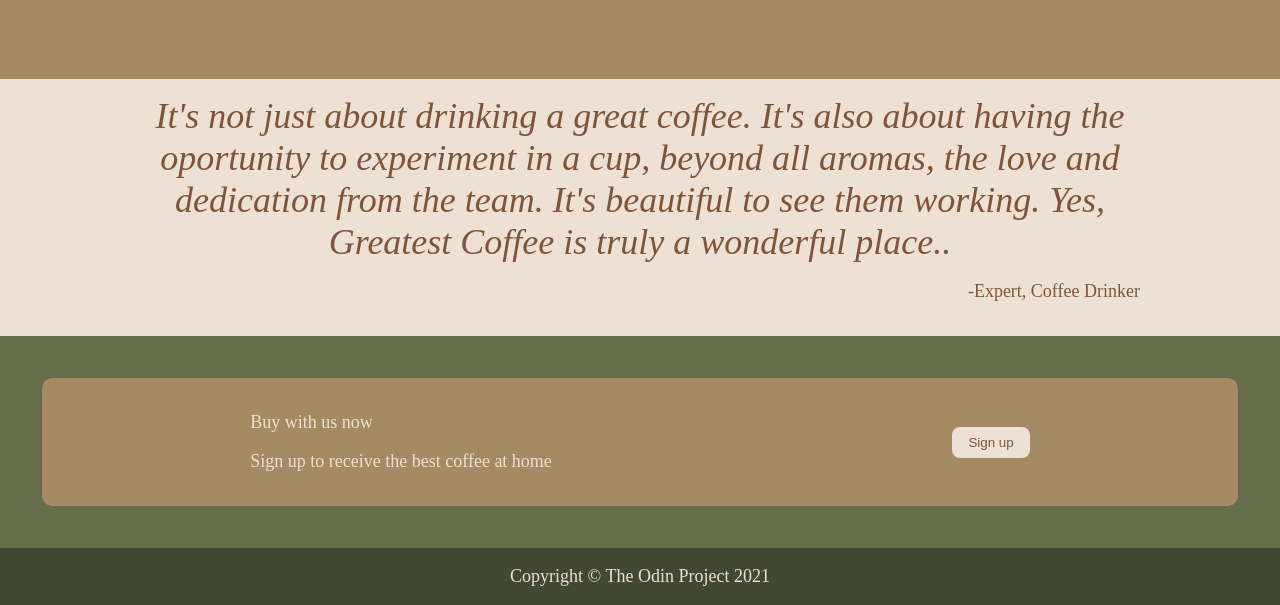
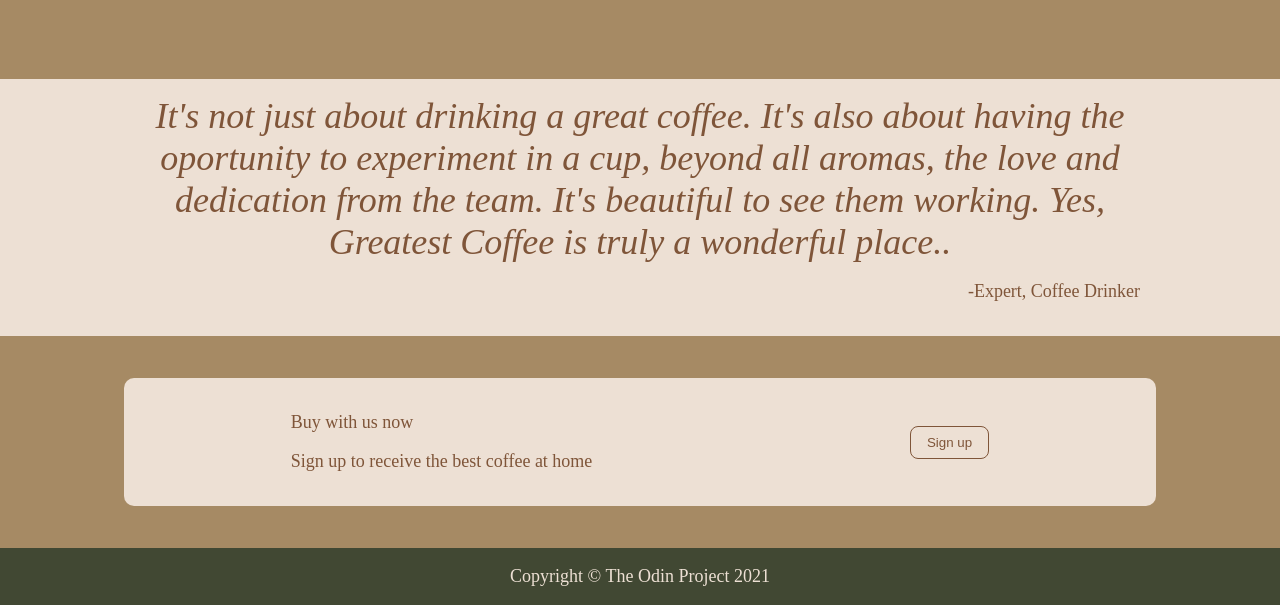
Before and after one commit to SanderSohngen/LandingPage, a plain HTML site: page index.html in a window 1280 px wide. Shown: the part 1268-1873 px from the top of the page. Drawn offline with Linux system fonts and the light colour scheme; a web font is replaced by a local one.

Commit message:
fixed signup-box

```diff
--- a/style.css
+++ b/style.css
@@ -140,14 +140,16 @@
 
 
 .signup {
-    background-color: #656D4A;
+    background-color: #A68A64;
     color: #EDE0D4;
     padding: 32px;
+    display: flex;
+    justify-content: center;
 }
 
 .box {
-    background-color: #A68A64;
-    color: #414833;
+    background-color: #EDE0D4;
+    color: #7F5539;
     display: flex;
     gap: 16px;
     border-radius: 10px;
@@ -155,16 +157,15 @@
     justify-content: space-around;
     padding: 16px;
     margin: 10px;
+    width: 1000px;
+
 }
 
-.signup-text {
-    color: #EDE0D4;
-}
 
 .box button {
     background-color: #EDE0D4;
     color: #7F5539;
-    border: 0px;
+    border: 1px solid #7F5539;
 
 }
 
```
